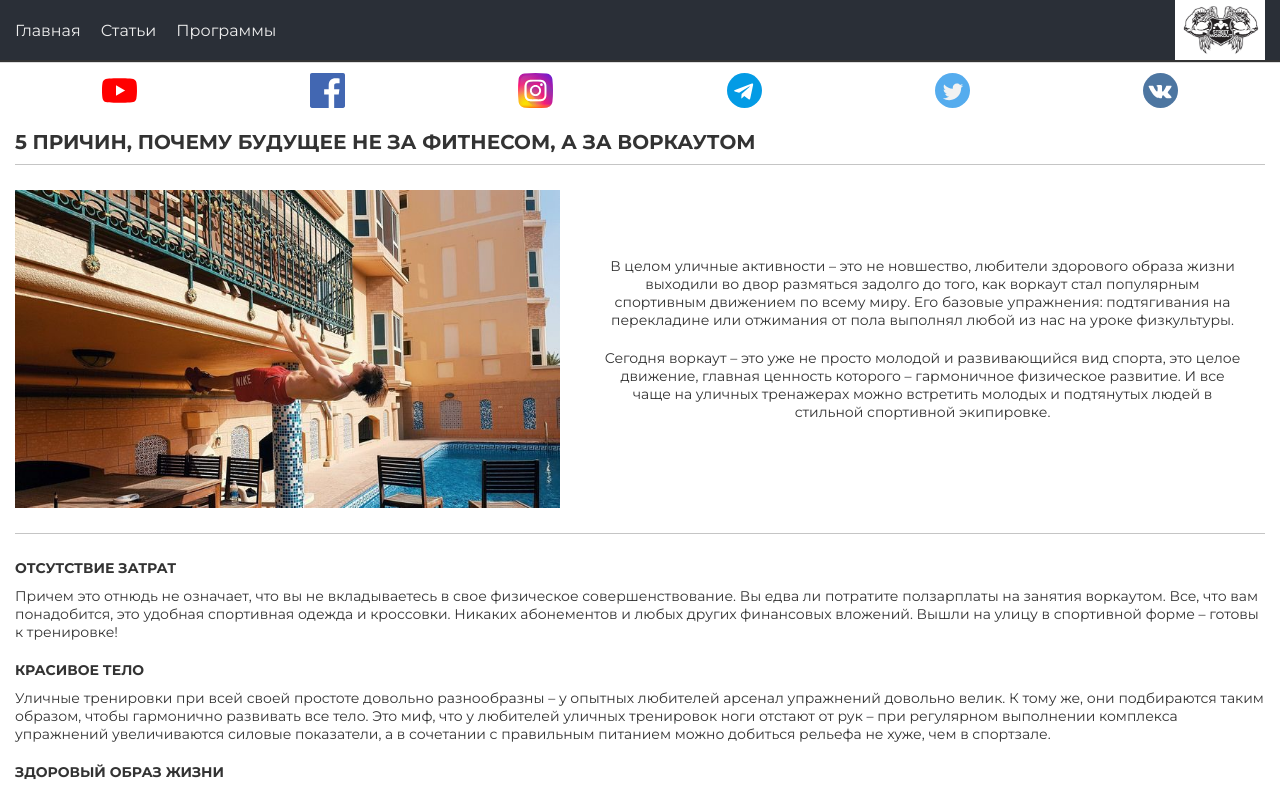
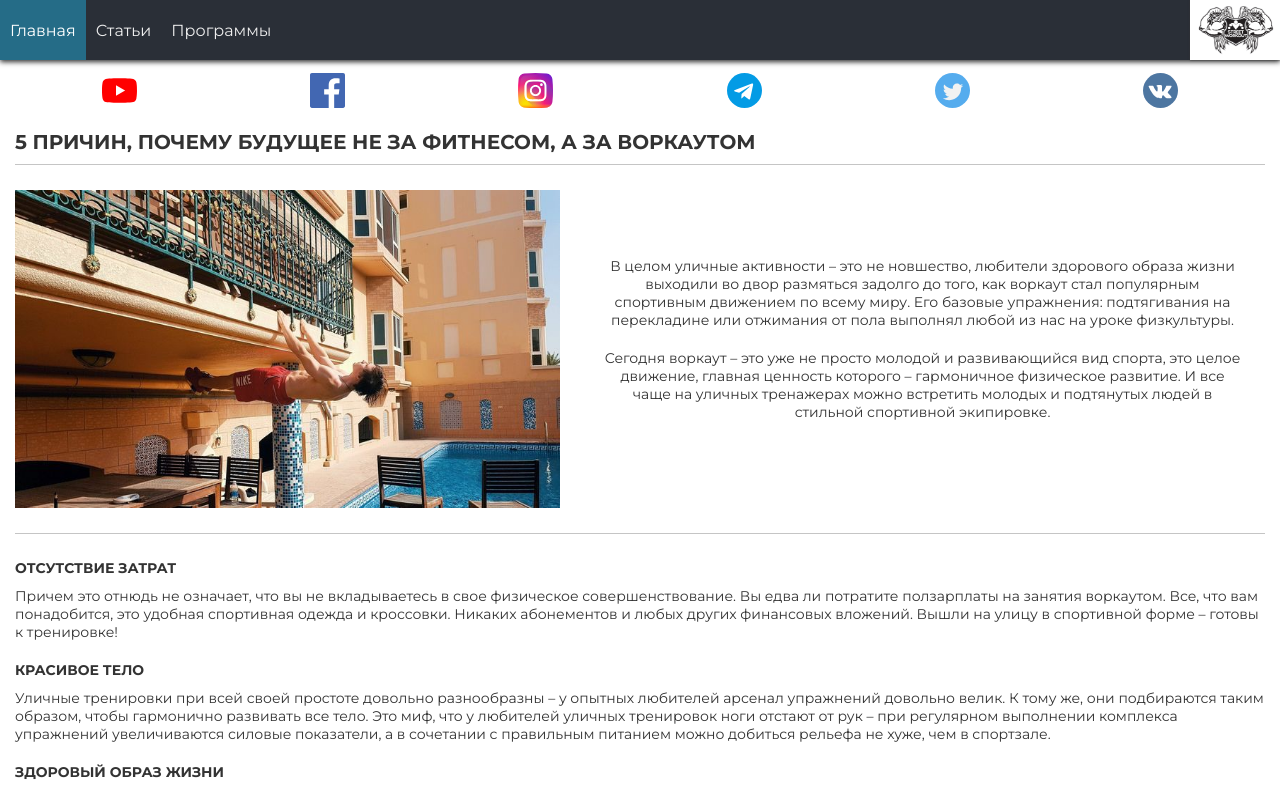
Before and after one commit to PavlenkoSt/WorkoutBlog__NextJS, a Next.js app: page / in a window 1280 px wide. Shown: the top 792 px of the page. Built offline with nearby package versions, Linux system fonts and the light colour scheme.

Commit message:
update mainLayout styles

```diff
--- a/components/common/A.jsx
+++ b/components/common/A.jsx
@@ -1,9 +1,10 @@
 import Link from 'next/link'
+import s from '../../styles/A.module.scss'
 
-export default function A({ href, text }){
+export default function A({ href, text, active }){
     return (
         <Link href={href}>
-            <a>{text}</a>
+            <a className={s.link} style={active ? {backgroundColor: '#20c9ff66'} : {}}>{text}</a>
         </Link>
     )
 }
--- a/components/layouts/MainLayout.jsx
+++ b/components/layouts/MainLayout.jsx
@@ -3,9 +3,14 @@ import A from "../common/A";
 import Image from 'next/image';
 import Social from "../Social";
 import Link from "next/link";
-import s from '../../styles/MainLayout.module.scss'
+import s from '../../styles/MainLayout.module.scss';
+import {useRouter} from 'next/router'
 
 export default function MainLayout({ children, title }){
+
+    const router = useRouter()
+    const pathName = router.pathname
+
     return (
         <>
             <Head>
@@ -17,12 +22,11 @@ export default function MainLayout({ children, title }){
                 <link rel="icon" href="/favicon.ico" />
             </Head>
             <header className={s.header}>
-                <div className={s.container}>
                 <div className={s.flex}>
                     <nav className={s.nav}>
-                            <A text='Главная' href='/' />
-                            <A text='Статьи' href='/articles' />
-                            <A text='Программы' href='/programs' />
+                        <A text='Главная' href='/' active={pathName === '/'} />
+                        <A text='Статьи' href='/articles' active={pathName === '/articles'} />
+                        <A text='Программы' href='/programs' active={pathName === '/programs'} />
                     </nav>
                     <Link href='/'>
                         <a className={s.logoWrapper}>
@@ -35,7 +39,6 @@ export default function MainLayout({ children, title }){
                             />
                         </a>
                     </Link>
-                    </div>
                 </div>
             </header>
             <div className={s.subheader}>
--- /dev/null
+++ b/styles/A.module.scss
@@ -0,0 +1,11 @@
+.link{
+    height: 60px;
+    padding: 5px 10px;
+    display: flex;
+    align-items: center;
+    justify-content: center;
+    transition: all ease .2s;
+    &:hover{
+        background-color: #20c7ff41;
+    }
+}
--- a/styles/MainLayout.module.scss
+++ b/styles/MainLayout.module.scss
@@ -5,7 +5,7 @@
     position: fixed;
     top: 0;
     left: 0;
-    box-shadow: 0 2px 1px #333;
+    box-shadow: 0 2px 5px #333;
     z-index: 1000;
 }
 
@@ -14,6 +14,7 @@
     height: 60px;
     background-color: #fff;
     overflow: hidden;
+    box-shadow: 0 0px 2px #333;
 }
 
 .subheader{
@@ -25,14 +26,14 @@
 .flex{
     display: flex;
     justify-content: space-between;
-    aling-items: center;
+    align-items: center;
 }
 
 .nav{
     display: flex;
     justify-content: space-between;
     align-items: center;
-    gap: 20px;
+    height: 60px;
 }
 
 .main{
```
Lines whose indentation alone changed are shown as unchanged.
